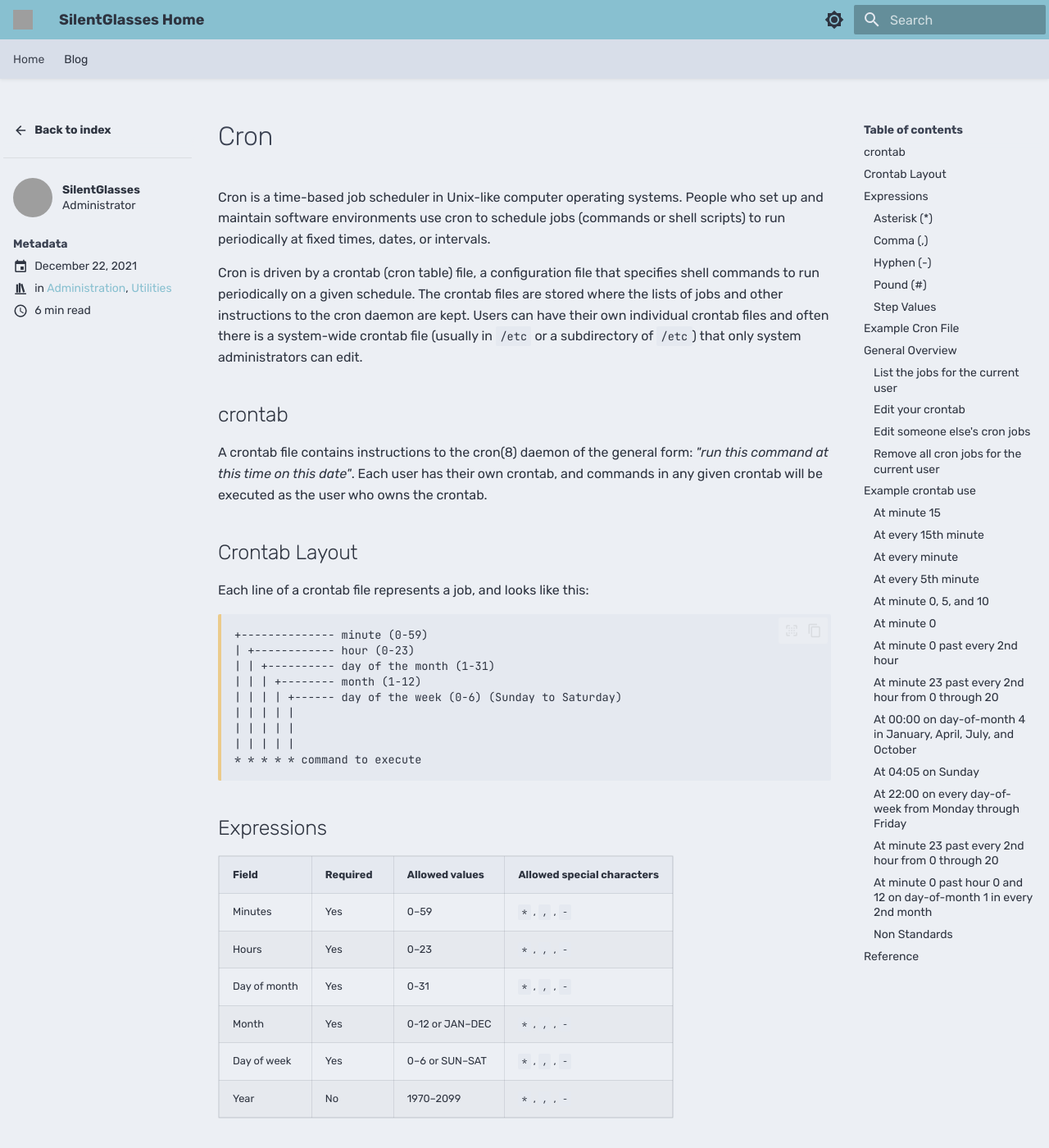
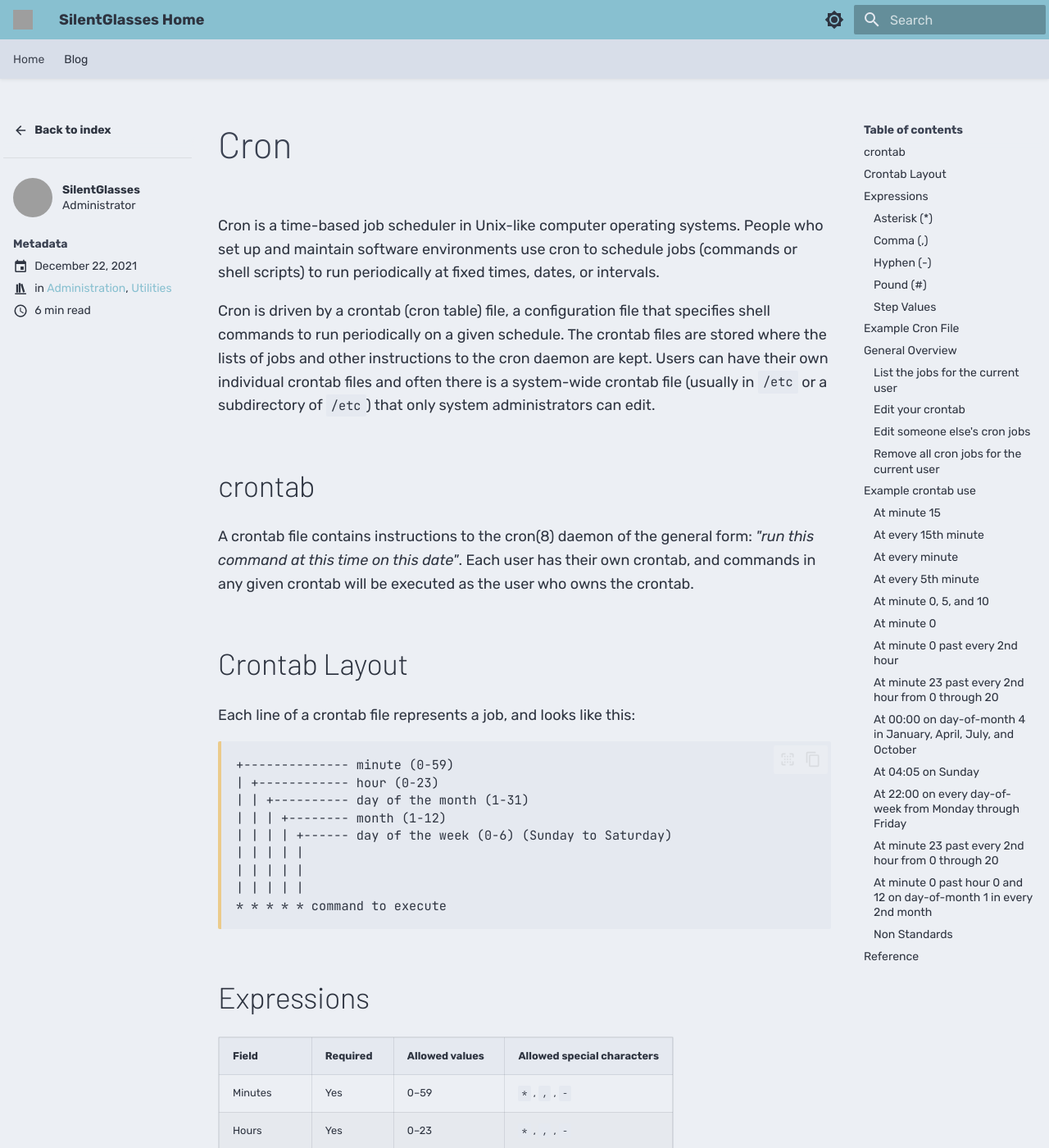
Before and after one commit to SilentGlasses/SilentGlasses.github.io, an MkDocs documentation site: the page built from docs/blog/posts/cron.md, in a window 1280 px wide and 1400 px high. Shown: the whole window at 82% size. Built offline with MkDocs 1.6.1 and Material for MkDocs 9.7.7, drawn with Linux system fonts in a browser that asks for light colours; grey boxes are pictures that could not be loaded.

Commit message:
Update nord.css

```diff
--- a/docs/stylesheets/nord.css
+++ b/docs/stylesheets/nord.css
@@ -328,33 +328,36 @@ hr {
 
 /* Typography */
 .md-typeset {
-    font-size: 0.8rem;
+    font-size: 0.9rem;
     line-height: 1.6;
     overflow-wrap: break-word;
     color: var(--md-typeset-color);
 }
 
+.md-typeset h1, h2, h3, h4 {font-family: barlow;}
+
 .md-typeset h1 {
     color: var(--md-default-fg-color--light);
-    font-size: 2em;
+    font-size: 2.5em;
     line-height: 1.3;
     margin: 0 0 1.25em;
 }
 
 .md-typeset h2 {
-    font-size: 1.5625em;
+    font-size: 2em;
     line-height: 1.4;
     margin: 1.6em 0 0.64em;
 }
 
 .md-typeset h3 {
-    font-size: 1.25em;
+    font-size: 1.75em;
     font-weight: 400;
     line-height: 1.5;
     margin: 1.6em 0 0.8em;
 }
 
 .md-typeset h4 {
+  font-size: 1.5em;
     font-weight: 700;
     margin: 1em 0;
 }
```
